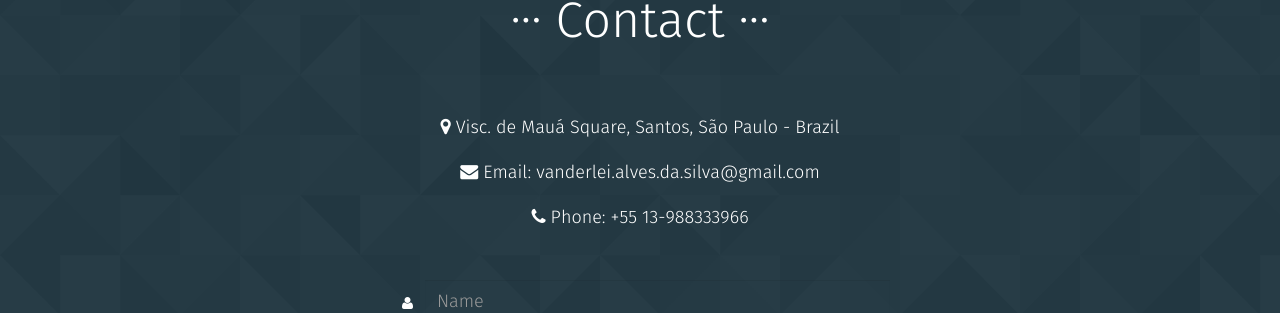
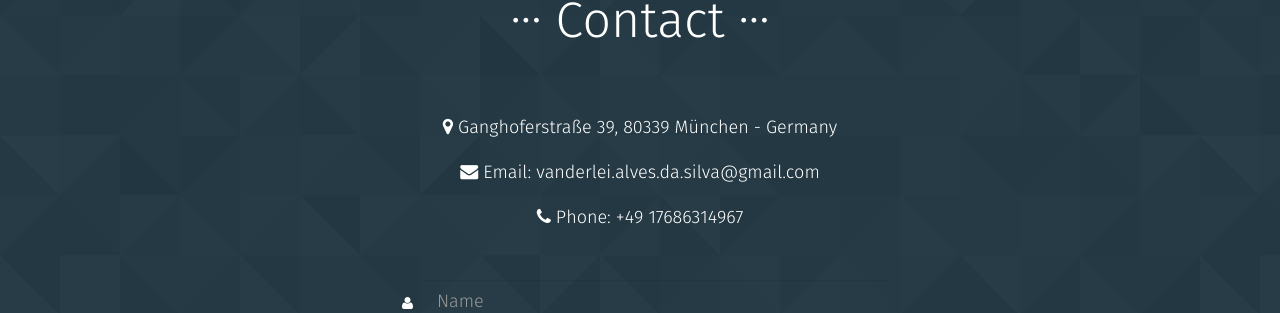
Before and after one commit to vanderleisilva/vanderleisilva.github.io, a Jekyll site: the page built from index.html, in a window 1280 px wide and 900 px high, scrolled down 3565 px. Shown: the part 144-457 px from the top of the window. Built offline with Jekyll 4.4.1, drawn with Linux system fonts in a browser that asks for light colours; comment, search, counter and statistics services are not loaded.

Commit message:
update address and telephone number

```diff
--- a/_config.yml
+++ b/_config.yml
@@ -2,6 +2,8 @@ name: Vanderlei Silva's blog
 url: http://vanderleisilva.github.io
 author: Vanderlei Silva
 email: vanderlei.alves.da.silva@gmail.com
+telephone: +49 17686314967
+address: Ganghoferstraße 39, 80339 München - Germany
 markdown: kramdown
 permalink: /blog/:year/:month/:day/:title
 gems: ['jekyll-github-metadata']
--- a/_includes/contact.html
+++ b/_includes/contact.html
@@ -6,9 +6,9 @@
 					<h1 class="text-center"><span>...</span> Contact <span>...</span></h1>
 				</header>
 				<p class="text-center">
-					<i class="fa fa-map-marker"></i> Visc. de Mauá Square, Santos, São Paulo - Brazil<br />
+					<i class="fa fa-map-marker"></i> {{ site.address }}<br />
 					<i class="fa fa-envelope"></i> Email: <a href="mailto:{{ site.email }}">{{ site.email }}</a><br />
-					<i class="fa fa-phone"></i> Phone: <a href="#">+55 13-988333966</a>
+					<i class="fa fa-phone"></i> Phone: <a href="#">{{ site.telephone }}</a>
 				</p>
 			</div>
 		</div>
```
